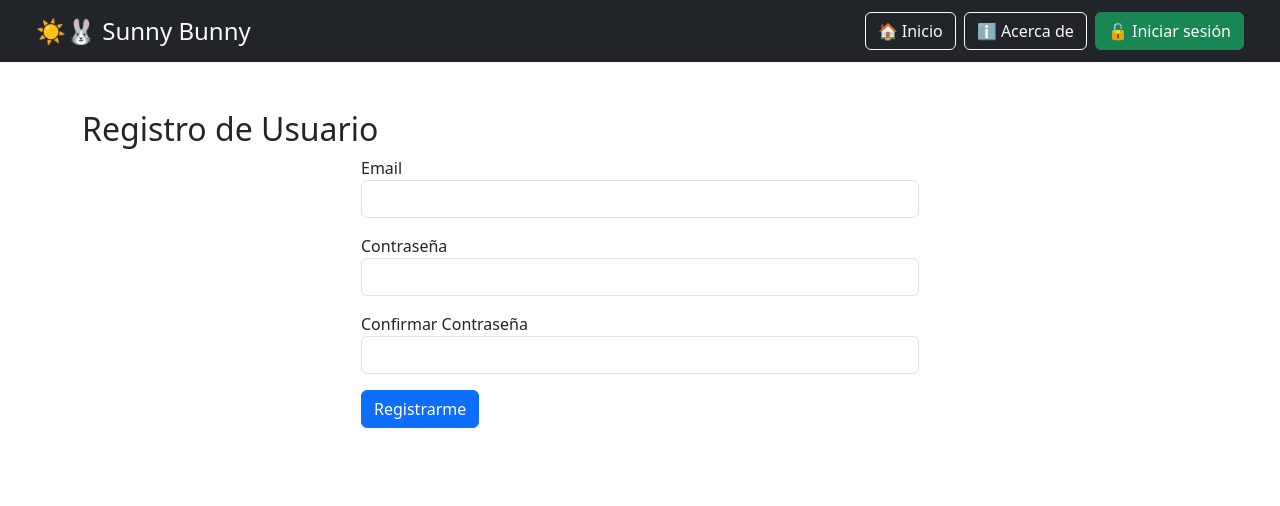
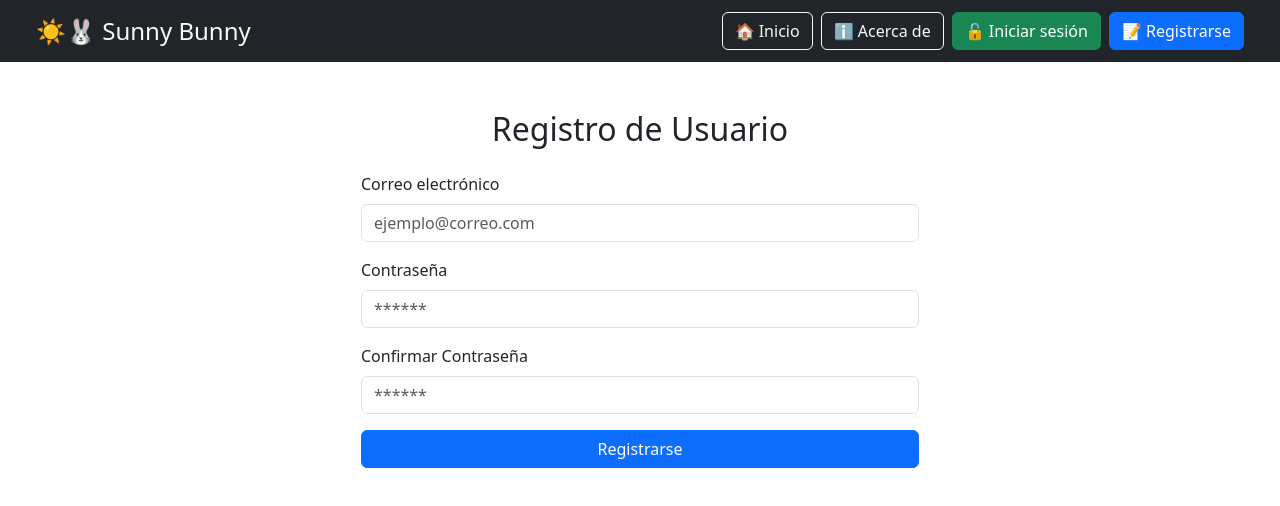
Before and after one commit to lara-isabella/TrabajoFinalGrupo7Comision2, a React (Vite) app: page /registro in a window 1280 px wide. Shown: the top 506 px of the page. Built offline with nearby package versions, Linux system fonts and the light colour scheme.

Commit message:
Actualización de la vista Registro - Yamila Quipildor

```diff
--- a/src/components/auth/registro.jsx
+++ b/src/components/auth/registro.jsx
@@ -1,53 +1,102 @@
-import React, { useState } from 'react';
-import { useNavigate } from 'react-router-dom';
+import React, { useState } from "react";
+import { useNavigate } from "react-router-dom";
 
 function Registro() {
-  const [email, setEmail] = useState('');
-  const [pass, setPass] = useState('');
-  const [confirmar, setConfirmar] = useState('');
-  const [error, setError] = useState('');
+  const [email, setEmail] = useState("");
+  const [pass, setPass] = useState("");
+  const [confirmPass, setConfirmPass] = useState("");
+  const [error, setError] = useState("");
+  const [success, setSuccess] = useState("");
+
   const navigate = useNavigate();
 
   const handleSubmit = (e) => {
     e.preventDefault();
 
-    if (!email.includes('@')) return setError('Email inválido.');
-    if (pass.length < 6) return setError('Contraseña mínima 6 caracteres.');
-    if (pass !== confirmar) return setError('Las contraseñas no coinciden.');
-
-    const users = JSON.parse(localStorage.getItem('users')) || [];
-    if (users.find(u => u.email === email)) {
-      return setError('Este correo ya está registrado.');
+    // Validaciones
+    if (!email.includes("@")) {
+      setError("Correo electrónico inválido");
+      return;
+    }
+    if (pass.length < 6) {
+      setError("La contraseña debe tener al menos 6 caracteres");
+      return;
+    }
+    if (pass !== confirmPass) {
+      setError("Las contraseñas no coinciden");
+      return;
     }
 
-    const nuevoUsuario = { email, pass };
-    users.push(nuevoUsuario);
-    localStorage.setItem('users', JSON.stringify(users));
-    alert('Registro exitoso. Iniciá sesión.');
-    navigate('/');
+    // Guardar usuario en localStorage
+    const newUser = { email, pass };
+
+    const users = JSON.parse(localStorage.getItem("users")) || [];
+
+    // Verificar si el usuario ya existe
+    const exists = users.some(u => u.email === email);
+    if (exists) {
+      setError("Este correo ya está registrado");
+      return;
+    }
+
+    users.push(newUser);
+    localStorage.setItem("users", JSON.stringify(users));
+
+    setError("");
+    setSuccess("Registro exitoso! Redirigiendo a login...");
+
+    setTimeout(() => {
+      navigate("/login");
+    }, 2000);
   };
 
   return (
     <div className="container mt-5">
-      <h2>Registro de Usuario</h2>
+      <h2 className="text-center mb-4">Registro de Usuario</h2>
+
       <form onSubmit={handleSubmit} className="w-50 mx-auto">
         <div className="mb-3">
-          <label>Email</label>
-          <input type="email" className="form-control" value={email}
-            onChange={(e) => setEmail(e.target.value)} />
+          <label htmlFor="email" className="form-label">Correo electrónico</label>
+          <input
+            type="email"
+            id="email"
+            className="form-control"
+            value={email}
+            onChange={(e) => setEmail(e.target.value)}
+            placeholder="ejemplo@correo.com"
+          />
         </div>
+
         <div className="mb-3">
-          <label>Contraseña</label>
-          <input type="password" className="form-control" value={pass}
-            onChange={(e) => setPass(e.target.value)} />
+          <label htmlFor="pass" className="form-label">Contraseña</label>
+          <input
+            type="password"
+            id="pass"
+            className="form-control"
+            value={pass}
+            onChange={(e) => setPass(e.target.value)}
+            placeholder="******"
+          />
         </div>
+
         <div className="mb-3">
-          <label>Confirmar Contraseña</label>
-          <input type="password" className="form-control" value={confirmar}
-            onChange={(e) => setConfirmar(e.target.value)} />
+          <label htmlFor="confirmPass" className="form-label">Confirmar Contraseña</label>
+          <input
+            type="password"
+            id="confirmPass"
+            className="form-control"
+            value={confirmPass}
+            onChange={(e) => setConfirmPass(e.target.value)}
+            placeholder="******"
+          />
         </div>
+
         {error && <div className="alert alert-danger">{error}</div>}
-        <button type="submit" className="btn btn-primary">Registrarme</button>
+        {success && <div className="alert alert-success">{success}</div>}
+
+        <div className="d-grid">
+          <button type="submit" className="btn btn-primary">Registrarse</button>
+        </div>
       </form>
     </div>
   );
--- a/src/components/comunes/navBar.jsx
+++ b/src/components/comunes/navBar.jsx
@@ -42,11 +42,17 @@ function Navbar() {
           </Link>
 
           {/* Iniciar sesión si NO está autenticado */}
-          {!autenticado && (
-            <Link to="/login" className="btn btn-success">
-              🔓 Iniciar sesión
-            </Link>
-          )}
+         {!autenticado && (
+         <>
+         <Link to="/login" className="btn btn-success">
+         🔓 Iniciar sesión
+         </Link>
+         <Link to="/registro" className="btn btn-primary">
+         📝 Registrarse
+         </Link>
+  </>
+)}
+
 
           {/* Cerrar sesión si está autenticado */}
           {autenticado && (
```
